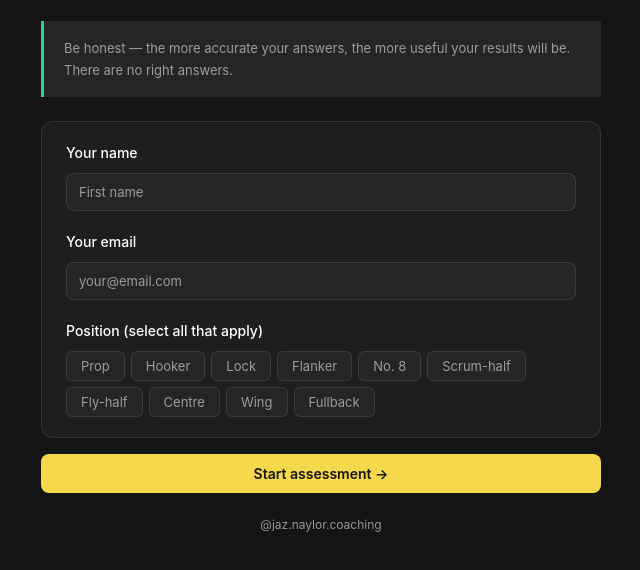
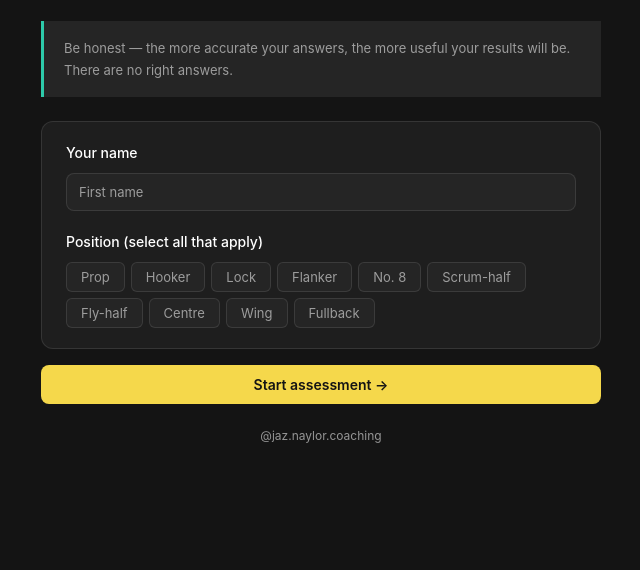
Before and after one commit to jaznaylorcoach/preseason-assessment, a plain HTML site: page index.html in a window 1280 px wide. Shown: the part 116-686 px from the top of the page, without its empty margins (319-959 px from the left). Drawn offline with Linux system fonts and the light colour scheme.

Commit message:
Update index.html

```diff
--- a/index.html
+++ b/index.html
@@ -85,7 +85,6 @@ body { background: var(--dark); color: var(--text); font-family: -apple-system,
     <div class="intro-note">Be honest — the more accurate your answers, the more useful your results will be. There are no right answers.</div>
     <div class="section">
       <div class="q"><div class="q-label">Your name</div><input class="name-input" type="text" id="player-name" placeholder="First name" /></div>
-      <div class="q"><div class="q-label">Your email</div><input class="name-input" type="email" id="player-email" placeholder="your@email.com" /></div>
       <div class="q">
         <div class="q-label">Position (select all that apply)</div>
         <div class="radio-group" data-key="position" data-multi="true">
```
